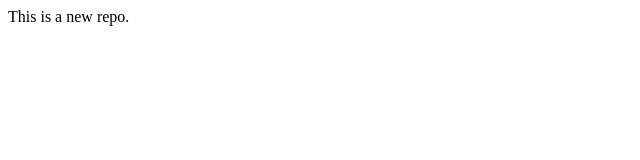
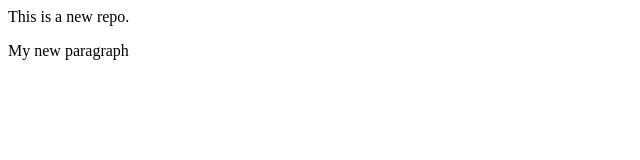
Before and after one commit to Bilal-dev-hub/Bilal, a plain HTML site: page index.html in a window 1280 px wide. Shown: the whole page, without its empty margins (0-640 px from the left). Drawn offline with Linux system fonts and the light colour scheme.

Commit message:
add paragraph

```diff
--- a/index.html
+++ b/index.html
@@ -1 +1,2 @@
 <p>This is a new repo.</p>
+<p>My new paragraph</p>
```
